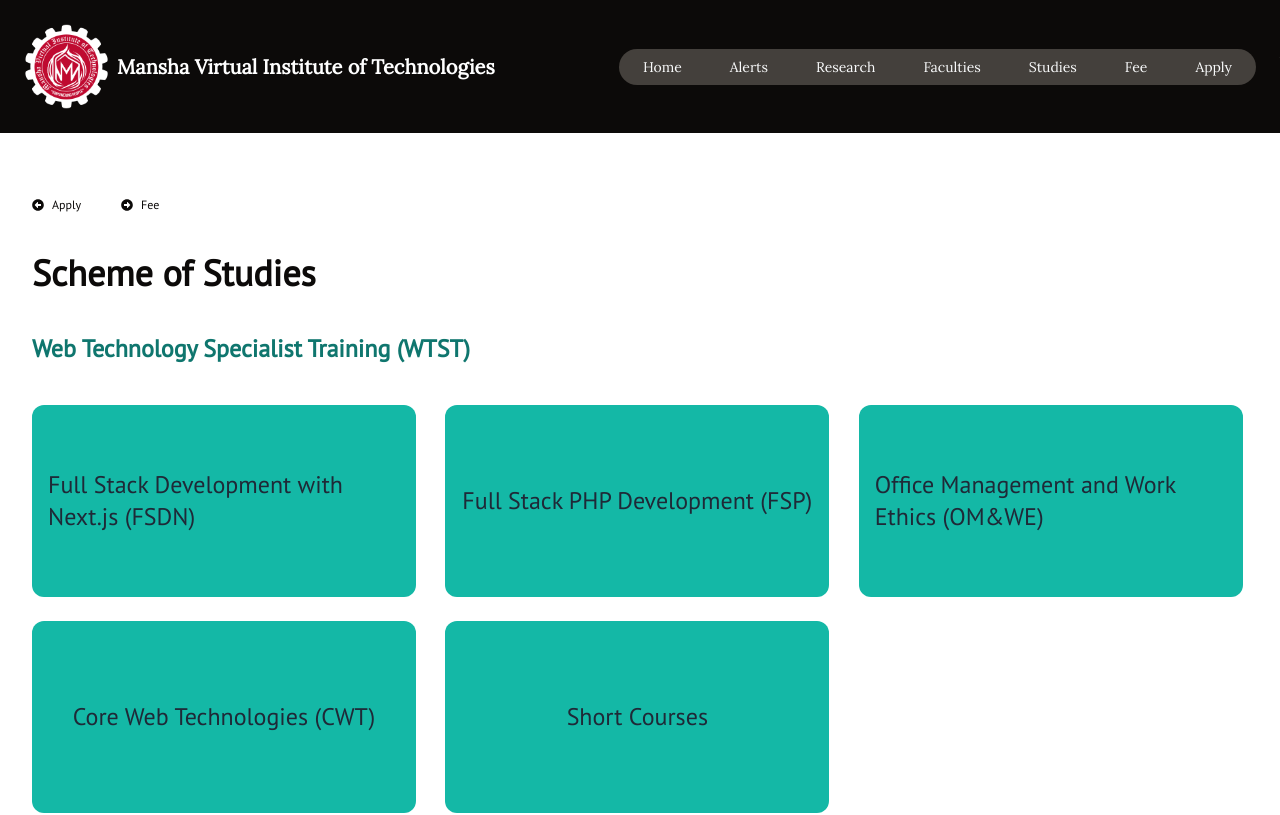
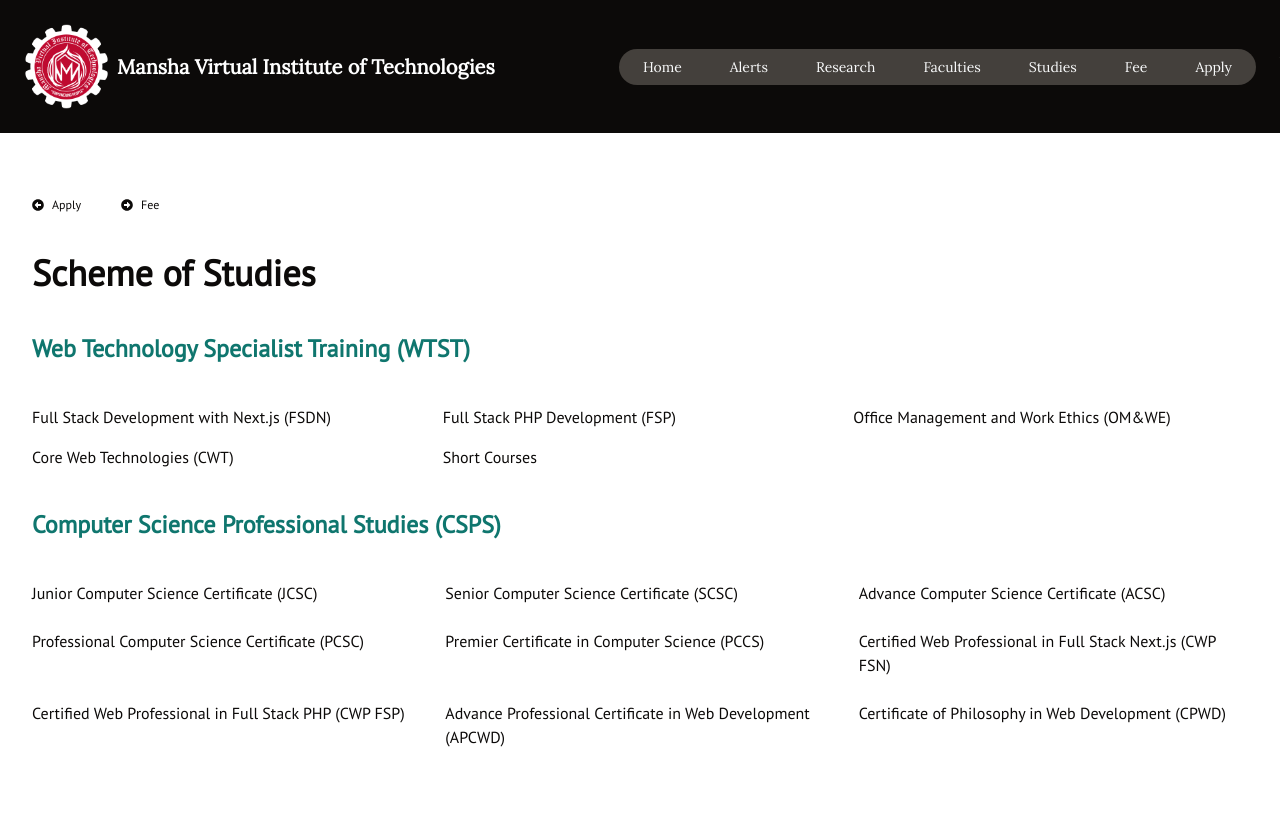
Before and after one commit to mvut/mvut, a Next.js app: page /pages/study in a window 1280 px wide. Shown: the top 815 px of the page. Built offline with nearby package versions, Linux system fonts and the light colour scheme.

Commit message:
studies updates 2

```diff
--- a/app/pages/study/page.tsx
+++ b/app/pages/study/page.tsx
@@ -17,35 +17,34 @@
 
 
             {/*<Link href={'/pages/apply'} className={'text-lg hover:text-red-500 pt-4'}>Apply now </Link>*/}
-            <div className={'grid grid-cols-1 sm:grid-cols-2 md:grid-cols-3 gap-6 '}>
+            <div className={'grid grid-cols-1 sm:grid-cols-2 md:grid-cols-3 gap-4 '}>
 
                 <Link href={'/pages/study/programs/fsdn'}
-                      className={'flex gap-2 items-center justify-center hover:text-red-500 transition-all delay-50 h-48 w-96 p-4 bg-teal-500 text-gray-800 text-2xl rounded-xl'}
+                      className={''}
                 >
                     Full Stack Development with Next.js (FSDN)
                 </Link>
 
-
                 <Link href={'/pages/study/programs/php'}
-                      className={'flex gap-2 items-center justify-center hover:text-red-500 transition-all delay-50 h-48 w-96 p-4 bg-teal-500 text-gray-800 text-2xl rounded-xl'}
+                      className={''}
                 >
                     Full Stack PHP Development (FSP)
                 </Link>
 
                 <Link href={'/pages/study/programs/omc'}
-                      className={'flex gap-2 items-center justify-center hover:text-red-500 transition-all delay-50 h-48 w-96 p-4 bg-teal-500 text-gray-800 text-2xl rounded-xl'}
+                      className={''}
                 >
                     Office Management and Work Ethics (OM&WE)
                 </Link>
 
                 <Link href={'/pages/study/programs/cwt'}
-                      className={'flex gap-2 items-center justify-center hover:text-red-500 transition-all delay-50 h-48 w-96 p-4 bg-teal-500 text-gray-800 text-2xl rounded-xl'}
+                      className={''}
                 >
                     Core Web Technologies (CWT)
                 </Link>
 
                 <Link href={'/pages/courses'}
-                      className={'flex gap-2 items-center justify-center hover:text-red-500 transition-all delay-50 h-48 w-96 p-4 bg-teal-500 text-gray-800 text-2xl rounded-xl'}
+                      className={''}
                 >
                     Short Courses
                 </Link>
@@ -57,55 +56,55 @@
 
 
                 <Link href= {'/pages/study/programs/psc'}
-                      className={'flex gap-2 items-center justify-center hover:text-red-500 transition-all delay-50  h-48 w-96 p-4 bg-teal-500 text-gray-800 text-2xl rounded-xl'}
+                      className={''}
                 >
                     Junior Computer Science Certificate (JCSC)
                 </Link>
 
                 <Link href={'/pages/study/programs/esc'}
-                      className={'flex gap-2 items-center justify-center hover:text-red-500 transition-all delay-50 h-48 w-96 p-4 bg-teal-500 text-gray-800 text-2xl rounded-xl'}
+                      className={''}
                 >
                     Senior Computer Science Certificate (SCSC)
                 </Link>
 
                 <Link href={'/pages/study/programs/ssc'}
-                      className={'flex gap-2 items-center justify-center hover:text-red-500 transition-all delay-50 h-48 w-96 p-4 bg-teal-500 text-gray-800 text-2xl rounded-xl'}
+                      className={''}
                 >
                     Advance Computer Science Certificate (ACSC)
                 </Link>
 
                 <Link href={'/pages/study/programs/hssc'}
-                      className={'flex gap-2 items-center justify-center hover:text-red-500 transition-all delay-50 h-48 w-96 p-4 bg-teal-500 text-gray-800 text-2xl rounded-xl'}
+                      className={''}
                 >
                     Professional Computer Science Certificate (PCSC)
                 </Link>
 
                 <Link href={'/pages/study/programs/bscs'}
-                      className={'flex gap-2 items-center justify-center hover:text-red-500 transition-all delay-50 h-48 w-96 p-4 bg-teal-500 text-gray-800 text-2xl rounded-xl'}
+                      className={''}
                 >
                     Premier Certificate in Computer Science (PCCS)
                 </Link>
 
                 <Link href={'/pages/study/programs/pgdfsn'}
-                      className={'flex gap-2 items-center justify-center hover:text-red-500 transition-all delay-50 h-48 w-96 p-4 bg-teal-500 text-gray-800 text-2xl rounded-xl'}
+                      className={''}
                 >
                     Certified Web Professional in Full Stack Next.js (CWP FSN)
                 </Link>
 
                 <Link href={'/pages/study/programs/pgdfsp'}
-                      className={'flex gap-2 items-center justify-center hover:text-red-500 transition-all delay-50 h-48 w-96 p-4 bg-teal-500 text-gray-800 text-2xl rounded-xl'}
+                      className={''}
                 >
                     Certified Web Professional in Full Stack PHP (CWP FSP)
                 </Link>
 
                 <Link href={'/pages/study/programs/msfsd'}
-                      className={'flex gap-2 items-center justify-center hover:text-red-500 transition-all delay-50 h-48 w-96 p-4 bg-teal-500 text-gray-800 text-2xl rounded-xl'}
+                      className={''}
                 >
                     Advance Professional Certificate in Web Development (APCWD)
                 </Link>
 
                 <Link href={'/pages/study/programs/phdfsd'}
-                      className={'flex gap-2 items-center justify-center hover:text-red-500 transition-all delay-50 h-48 w-96 p-4 bg-teal-500 text-gray-800 text-2xl rounded-xl'}
+                      className={''}
                 >
                     Certificate of Philosophy in Web Development (CPWD)
                 </Link>
```
